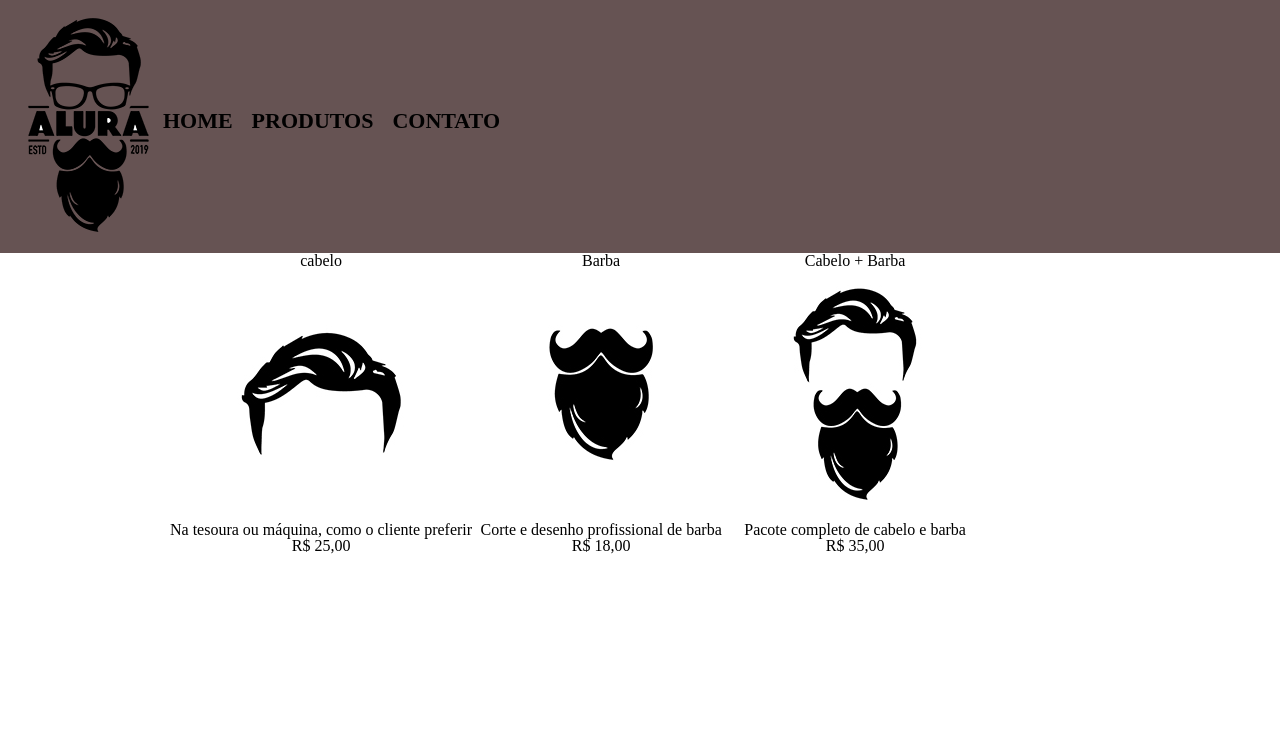
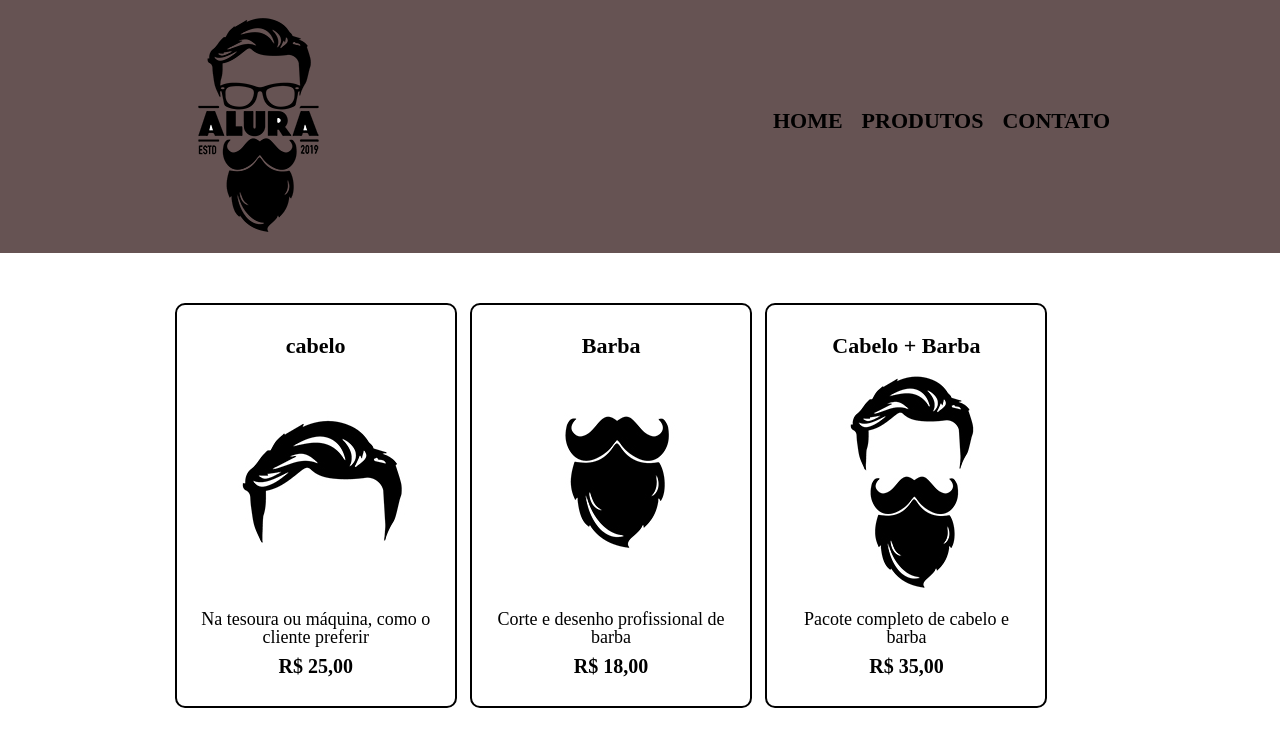
Before and after one commit to allinhoou/allin, a plain HTML site: page produtos.html in a window 1280 px wide. Drawn offline with Linux system fonts and the light colour scheme.

Commit message:
Add files via upload

```diff
--- a/produtos.css
+++ b/produtos.css
@@ -1,5 +1,6 @@
 header {
     background: #2f1515bb;
+    padding: 20px 0;
 }
 
 nav li{
@@ -17,12 +18,24 @@ nav a{
     font-size: 22px;
     text-decoration: none;
 
-}
+
+
+    }
+
+
+
+    nav a:hover{
+
+        color: blueviolet;
+
+    }
  nav{
 
     position: absolute;
     top: 110px;
-    right: 780px;
+    right: 0px;
+
+
 
 
  }
@@ -31,12 +44,50 @@ nav a{
 
     display: inline-block;
     text-align: center;
+    width: 30%;
+    vertical-align: top;
+    /*background-color: gray;*/
+    margin: 0 0.5%;
+    padding: 30px 20px  ;
+    box-sizing: border-box;
+    border: 2px solid black ;
+    border-radius: 10px;
 
  }
 
  .produtos{
 
-     width: 940px;
+    width: 940px;
      margin: 0 auto;
+    padding: 50px 0;
+
 
  }
+
+
+.caixa{
+
+    position: relative;
+    width: 940px;
+    margin: auto;
+
+}
+
+.produtos h2{
+
+    font-weight: bold;
+    font-size: 22px;
+}
+.produto-preco{
+
+    font-size: 20px;
+    font-weight: bold;
+    margin: 10px 0 0;
+
+}
+.produto-descricao{
+
+     font-size: 18px;
+
+
+}
--- a/produtos.html
+++ b/produtos.html
@@ -4,14 +4,16 @@
 	<meta charset="UTF-8">
 	<meta http-equiv="X-UA-Compatible" content="IE=edge">
 	<meta name="viewport" content="width=device-width, initial-scale=1.0">
+	<link rel="stylesheet" href="./produtos.css">
+	<link rel="stylesheet" href="./reset.css">
 	<title>Produtos - Barbearia Alura</title>
-	<link rel="stylesheet" href="reset.css">
-	<link rel="stylesheet" href="./produtos.css">
+
 </head>
 <body>
 	<header>
 
 
+     <div class="caixa">
 
 	<h1><img src="logo.png"></h1>
 
@@ -21,9 +23,9 @@
 
     <ul>
 
-		<li><a href="index.html">Home</a></li>
-		<li><a href="produtos.html">Produtos</a></li>
-		<li><a href="contato.html">Contato</a></li>
+		<li class="itens"><a href="index.html">Home</a></li>
+		<li class="itens"><a href="produtos.html">Produtos</a></li>
+		<li class="itens"><a href="contato.html">Contato</a></li>
 
 
     </ul>
@@ -31,7 +33,7 @@
 
 </nav>
 
-
+      </div>
 
      </header>
 
@@ -40,9 +42,9 @@
 	     <li>
 
 			<h2>cabelo</h2>
-			<img src="cabelo.jpg">
-			<p class="produtos-descricao">Na tesoura ou máquina, como o cliente preferir</p>
-			<p class="produtos-preco">R$ 25,00</p>
+			<img src="cabelo.jpg" alt="cabelo">
+			<p class="produto-descricao">Na tesoura ou máquina, como o cliente preferir</p>
+			<p class="produto-preco">R$ 25,00</p>
 
 
 
@@ -51,7 +53,7 @@
 		 <li>
 
 			<h2>Barba</h2>
-            <img src="barba.jpg">
+            <img src="barba.jpg" alt="barba">
 			<p class="produto-descricao">Corte e desenho profissional de barba</p>
 			<p class="produto-preco">R$ 18,00</p>
 
@@ -60,9 +62,9 @@
 		  <li>
 
 			<h2>Cabelo + Barba</h2>
-			<img src="cabelo+barba.jpg">
-			<p class="produtos-descricao">Pacote completo de cabelo e barba</p>
-			<p class="produtos-preco">R$ 35,00</p>
+			<img src="cabelo+barba.jpg" alt="cabelo+barba">
+			<p class="produto-descricao">Pacote completo de cabelo e barba</p>
+			<p class="produto-preco">R$ 35,00</p>
 
 
 
```
